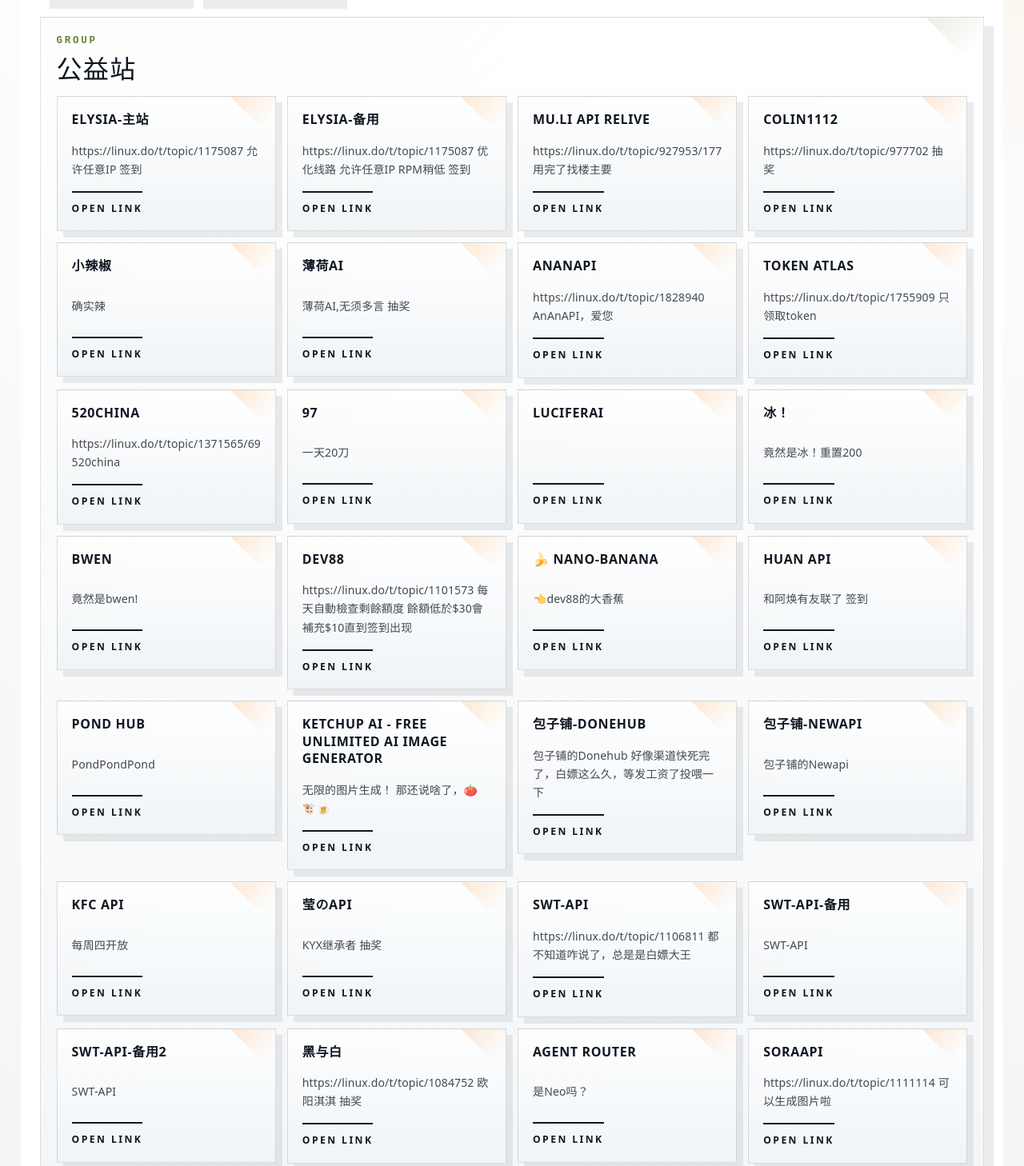
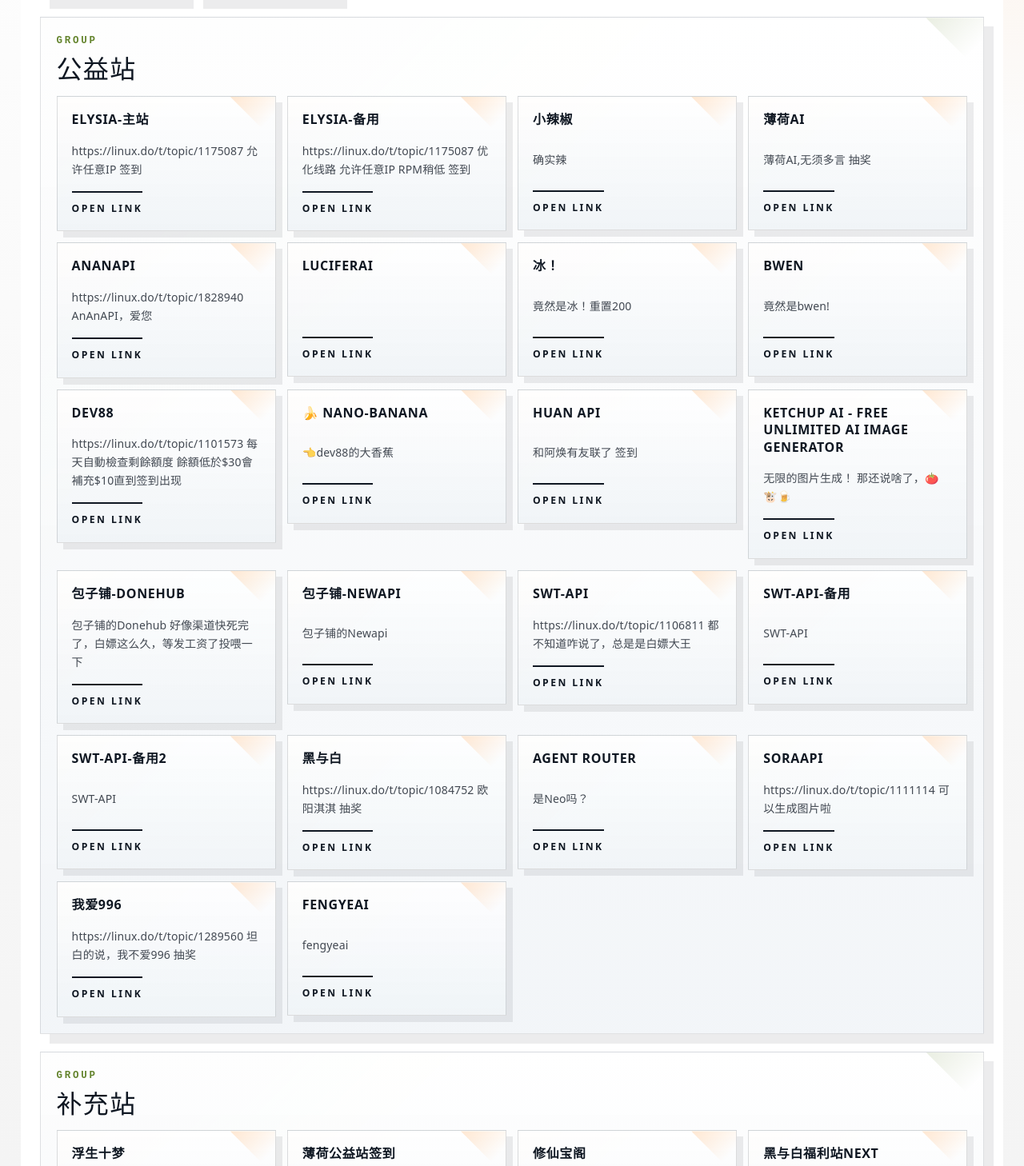
Before and after one commit to XingXiaoWu/Index, a Vue app: page /#/ai-tools in a window 1280 px wide. Shown: the part 392-1850 px from the top of the page at 80% size. Built offline with nearby package versions, Linux system fonts and the light colour scheme; a small style sheet from the web is missing.

Commit message:
feat: 移除

```diff
--- a/src/const/ai.ts
+++ b/src/const/ai.ts
@@ -21,18 +21,18 @@ const AITools = {
             text: "https://linux.do/t/topic/1175087\n优化线路 允许任意IP RPM稍低\n签到"
         },
 
-        {
-            icon: "",
-            title: "Mu.Li API Relive",
-            link: "https://demo.awa1.fun/",
-            text: "https://linux.do/t/topic/927953/177\n用完了找楼主要"
-        },
-        {
-            icon: "",
-            title: "colin1112",
-            link: "https://api.colin1112.me/",
-            text: "https://linux.do/t/topic/977702\n抽奖"
-        },
+        // {
+        //     icon: "",
+        //     title: "Mu.Li API Relive",
+        //     link: "https://demo.awa1.fun/",
+        //     text: "https://linux.do/t/topic/927953/177\n用完了找楼主要"
+        // },
+        // {
+        //     icon: "",
+        //     title: "colin1112",
+        //     link: "https://api.colin1112.me/",
+        //     text: "https://linux.do/t/topic/977702\n抽奖"
+        // },
         {
             icon: "",
             title: "小辣椒",
@@ -52,24 +52,24 @@ const AITools = {
             link: "https://www.ananapi.com/",
             text: "https://linux.do/t/topic/1828940\nAnAnAPI，爱您"
         },
-        {
-            icon: "",
-            title: "Token Atlas",
-            link: "https://gptfreetoken.pony.indevs.in",
-            text: "https://linux.do/t/topic/1755909\n只领取token"
-        },
-        {
-            icon: "",
-            title: "520china",
-            link: "https://aidrouter.qzz.io/",
-            text: "https://linux.do/t/topic/1371565/69\n520china"
-        },
-        {
-            icon: "",
-            title: "97",
-            link: "https://free.9977.me/",
-            text: "一天20刀"
-        },
+        // {
+        //     icon: "",
+        //     title: "Token Atlas",
+        //     link: "https://gptfreetoken.pony.indevs.in",
+        //     text: "https://linux.do/t/topic/1755909\n只领取token"
+        // },
+        // {
+        //     icon: "",
+        //     title: "520china",
+        //     link: "https://aidrouter.qzz.io/",
+        //     text: "https://linux.do/t/topic/1371565/69\n520china"
+        // },
+        // {
+        //     icon: "",
+        //     title: "97",
+        //     link: "https://free.9977.me/",
+        //     text: "一天20刀"
+        // },
         {
             icon: "",
             title: "luciferai",
@@ -79,7 +79,7 @@ const AITools = {
         {
             icon: "",
             title: "冰！",
-            link: "https://ice.v.ua/",
+            link: "https://icoe.pp.ua/",
             text: "竟然是冰！重置200"
         },
         {
@@ -107,12 +107,12 @@ const AITools = {
             text: "和阿焕有友联了\n签到"
         },
 
-        {
-            icon: "",
-            title: "Pond hub",
-            link: "https://code.claudex.us.ci/",
-            text: "PondPondPond"
-        },
+        // {
+        //     icon: "",
+        //     title: "Pond hub",
+        //     link: "https://code.claudex.us.ci/",
+        //     text: "PondPondPond"
+        // },
         // {
         //     icon: "",
         //     title: "23公益站",
@@ -139,18 +139,18 @@ const AITools = {
             link: "https://api.codeqaq.com/",
             text: "包子铺的Newapi"
         },
-        {
-            icon: "",
-            title: "KFC API",
-            link: "https://kfc-api.sxxe.net/login?expired=true",
-            text: "每周四开放"
-        },
-        {
-            icon: "",
-            title: "莹のAPI",
-            link: "https://api.wpgzs.top",
-            text: "KYX继承者\n抽奖"
-        },
+        // {
+        //     icon: "",
+        //     title: "KFC API",
+        //     link: "https://kfc-api.sxxe.net/login?expired=true",
+        //     text: "每周四开放"
+        // },
+        // {
+        //     icon: "",
+        //     title: "莹のAPI",
+        //     link: "https://api.wpgzs.top",
+        //     text: "KYX继承者\n抽奖"
+        // },
         {
             icon: "",
             title: "SWT-API",
```
